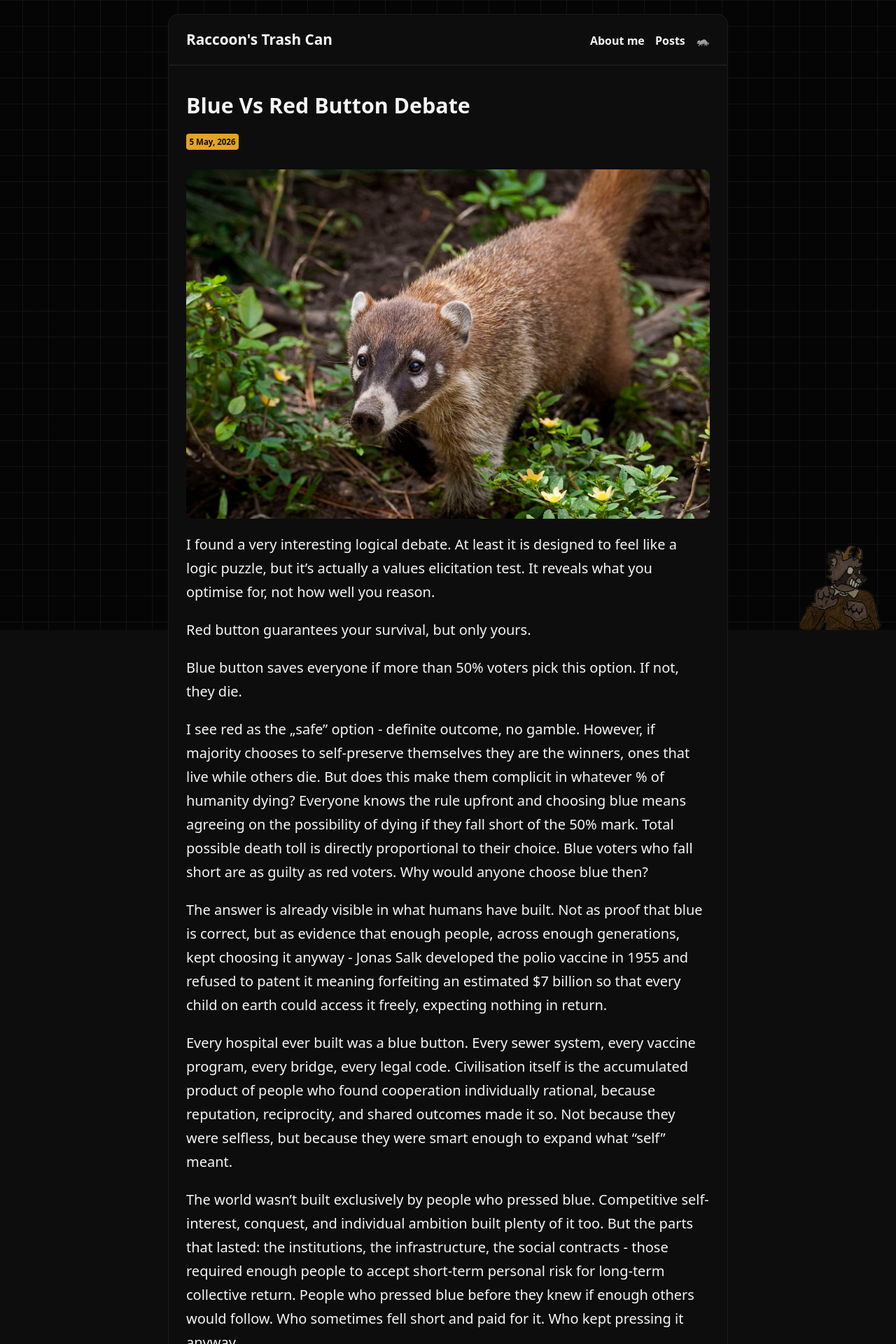
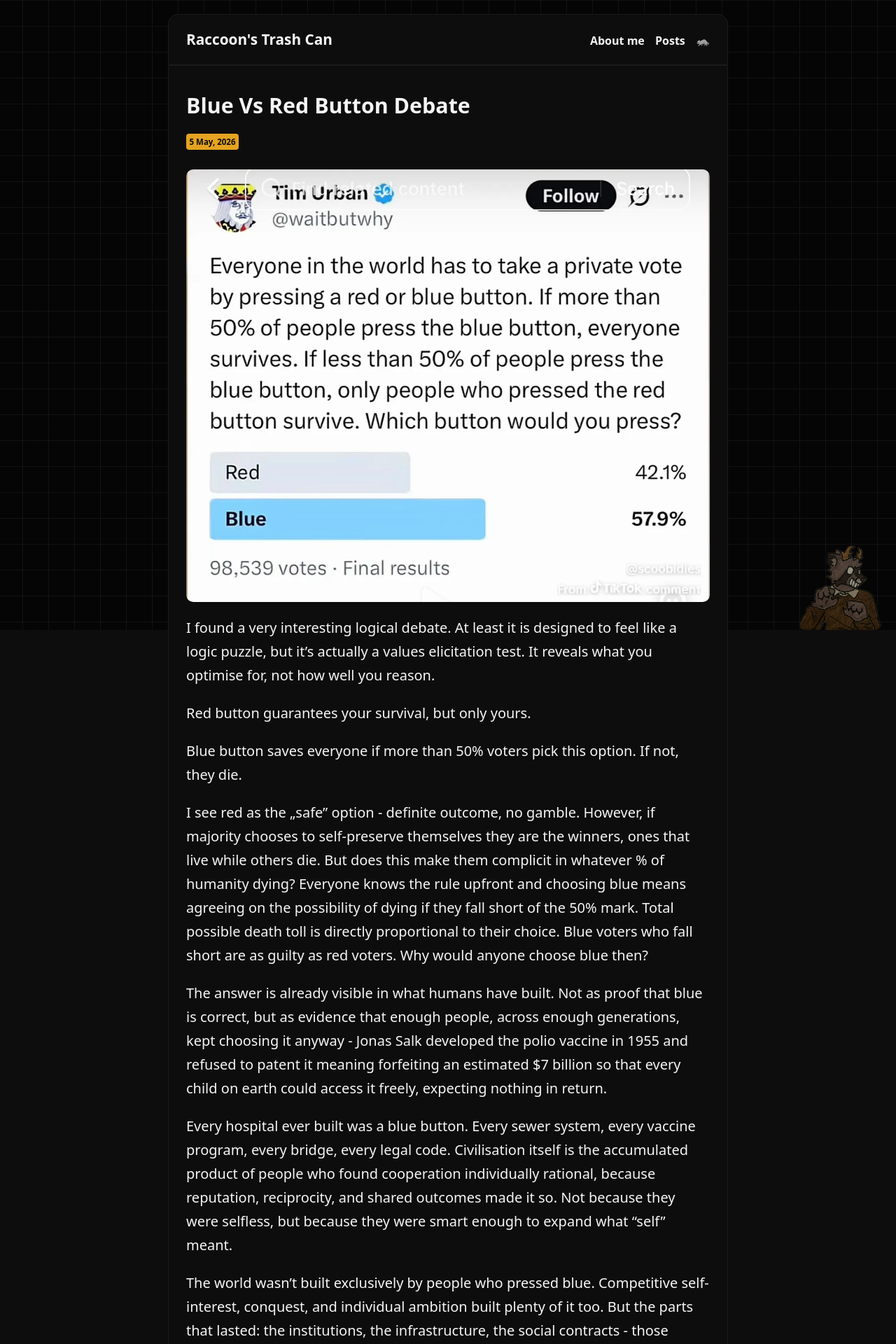
Before and after one commit to raccoonfangz/raccoonfangz.github.io, a Jekyll site: the page built from _posts/2026-05-05-blue-vs-red-button-debate.md, in a window 1280 px wide. Shown: the top 1920 px of the page at 70% size. Built offline with Jekyll 4.4.1, drawn with Linux system fonts in a browser that asks for light colours; our own code applies the rules of GitHub Pages for plain Markdown files.

Commit message:
Update 2026-05-05-blue-vs-red-button-debate.md

```diff
--- a/_posts/2026-05-05-blue-vs-red-button-debate.md
+++ b/_posts/2026-05-05-blue-vs-red-button-debate.md
@@ -1,4 +1,4 @@
-![coati](/images/coatimundi.jpg)
+![coati](/images/debate.webp)
 
 I found a very interesting logical debate. At least it is designed to feel like a logic puzzle, but it’s actually a values elicitation test. It reveals what you optimise for, not how well you reason.
 
```
